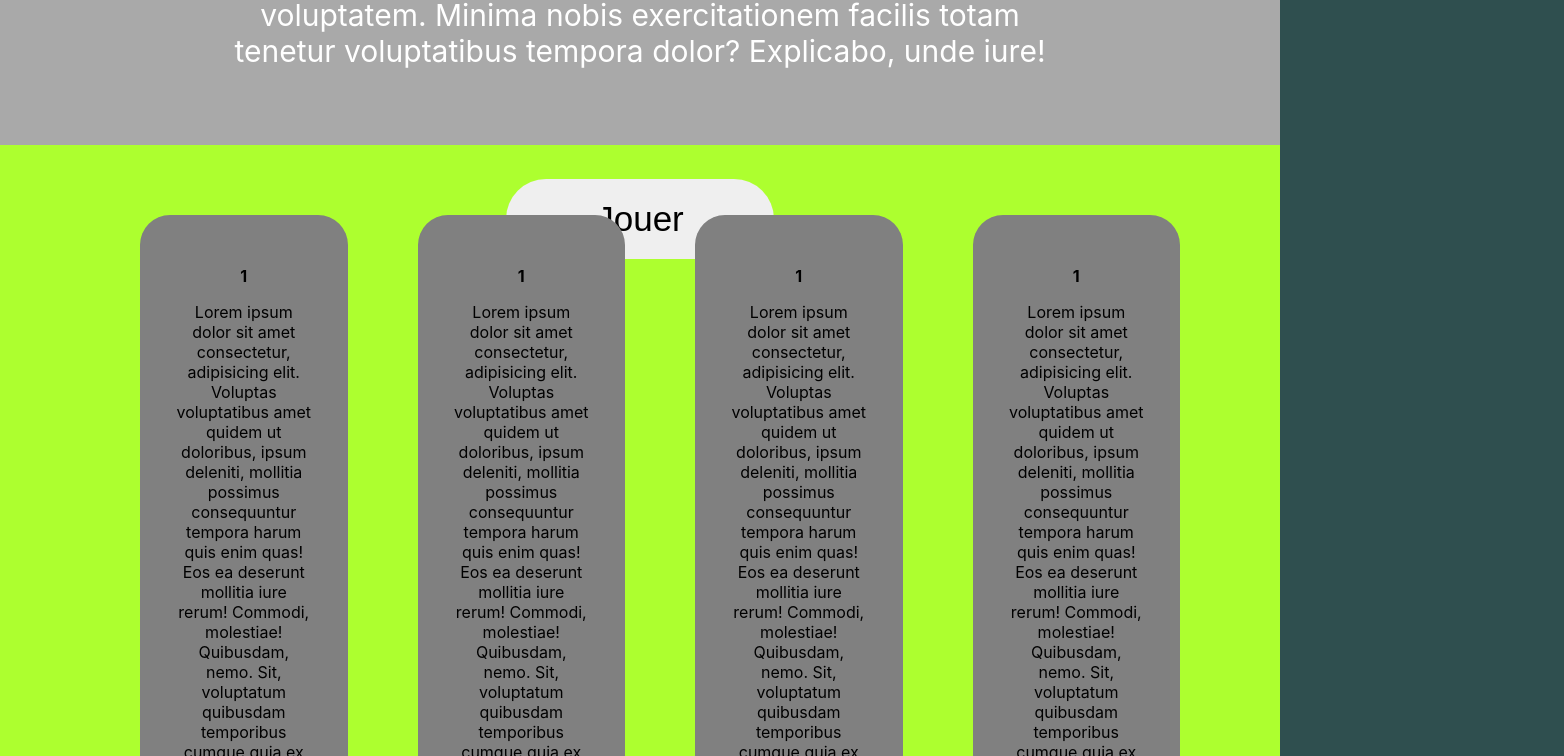
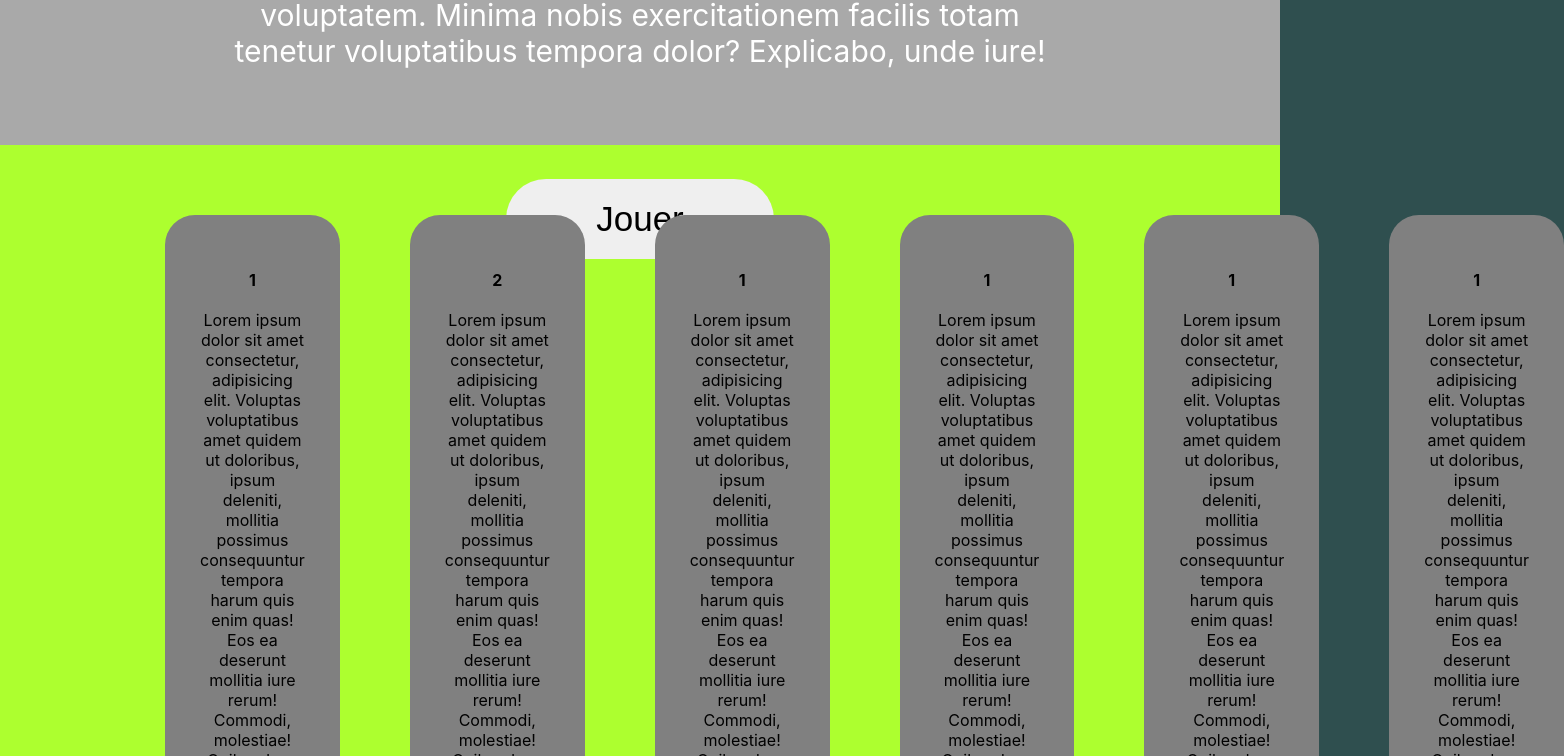
Before and after one commit to ichunichu/nuit_info_SIS, a React (Create React App) app: page / in a window 1280 px wide. Shown: the part 663-1419 px from the top of the page, 1564 px wide, since content can reach past the window. Built offline with nearby package versions, Linux system fonts and the light colour scheme.

Commit message:
card info

```diff
--- a/package.json
+++ b/package.json
@@ -6,6 +6,7 @@
     "@testing-library/jest-dom": "^5.16.5",
     "@testing-library/react": "^13.4.0",
     "@testing-library/user-event": "^13.5.0",
+    "flat-carousel": "^0.0.1",
     "react": "^18.2.0",
     "react-dom": "^18.2.0",
     "react-helmet": "^6.1.0",
--- a/src/components/Index.js
+++ b/src/components/Index.js
@@ -1,22 +1,35 @@
 import './style.css'
 
+
+
+
+
 export function Index(){
-    return (
+
+  return (
     <>
         <header>
             <img src="./logo.png" alt=""/>
         </header>
 
-        <div class="game">
-            <p class="game_desc"> Lorem ipsum, dolor sit amet consectetur adipisicing elit. Error iure ducimus sunt animi rerum magni ea corrupti magnam provident, dolore ipsam sapiente similique mollitia voluptas incidunt eius quia modi molestiae.
+        <div className="game">
+            <p className="game_desc"> Lorem ipsum, dolor sit amet consectetur adipisicing elit. Error iure ducimus sunt animi rerum magni ea corrupti magnam provident, dolore ipsam sapiente similique mollitia voluptas incidunt eius quia modi molestiae.
             Odio tempore eaque error consequatur dignissimos porro, pariatur consectetur rem ad aspernatur nisi iusto alias blanditiis laudantium, harum dolore natus tenetur perferendis hic ipsam exercitationem asperiores dolor quibusdam mollitia! Deserunt!
             Nihil alias, doloribus expedita assumenda quae incidunt, aliquam, itaque aliquid quidem illo aut dolor doloremque voluptatibus quam voluptatem. Minima nobis exercitationem facilis totam tenetur voluptatibus tempora dolor? Explicabo, unde iure!</p>
-            <button class="launch_game"> Jouer  </button>
+            <button className="launch_game"> Jouer  </button>
         </div>
 
-        <div class="info">
+        <div className="info">
             <br/>
-            <ul class="info_list">
+
+            <ul className="info_list">
+                <li>
+                    <p><strong>1</strong></p>
+                    <p>Lorem ipsum dolor sit amet consectetur, adipisicing elit. Voluptas voluptatibus amet quidem ut doloribus, ipsum deleniti, mollitia possimus consequuntur tempora harum quis enim quas! Eos ea deserunt mollitia iure rerum!
+                    Commodi, molestiae! Quibusdam, nemo. Sit, voluptatum quibusdam temporibus cumque quia ex voluptas. Eum totam voluptatibus aliquam alias aliquid facere dolores autem, deleniti optio, unde labore iure repudiandae molestias sunt nemo?</p>
+                </li>
+                <li><p><strong>2</strong></p><p>Lorem ipsum dolor sit amet consectetur, adipisicing elit. Voluptas voluptatibus amet quidem ut doloribus, ipsum deleniti, mollitia possimus consequuntur tempora harum quis enim quas! Eos ea deserunt mollitia iure rerum!
+                Commodi, molestiae! Quibusdam, nemo. Sit, voluptatum quibusdam temporibus cumque quia ex voluptas. Eum totam voluptatibus aliquam alias aliquid facere dolores autem, deleniti optio, unde labore iure repudiandae molestias sunt nemo?</p></li>
                 <li><p><strong>1</strong></p><p>Lorem ipsum dolor sit amet consectetur, adipisicing elit. Voluptas voluptatibus amet quidem ut doloribus, ipsum deleniti, mollitia possimus consequuntur tempora harum quis enim quas! Eos ea deserunt mollitia iure rerum!
                 Commodi, molestiae! Quibusdam, nemo. Sit, voluptatum quibusdam temporibus cumque quia ex voluptas. Eum totam voluptatibus aliquam alias aliquid facere dolores autem, deleniti optio, unde labore iure repudiandae molestias sunt nemo?</p></li>
                 <li><p><strong>1</strong></p><p>Lorem ipsum dolor sit amet consectetur, adipisicing elit. Voluptas voluptatibus amet quidem ut doloribus, ipsum deleniti, mollitia possimus consequuntur tempora harum quis enim quas! Eos ea deserunt mollitia iure rerum!
@@ -25,6 +38,9 @@ export function Index(){
                 Commodi, molestiae! Quibusdam, nemo. Sit, voluptatum quibusdam temporibus cumque quia ex voluptas. Eum totam voluptatibus aliquam alias aliquid facere dolores autem, deleniti optio, unde labore iure repudiandae molestias sunt nemo?</p></li>
                 <li><p><strong>1</strong></p><p>Lorem ipsum dolor sit amet consectetur, adipisicing elit. Voluptas voluptatibus amet quidem ut doloribus, ipsum deleniti, mollitia possimus consequuntur tempora harum quis enim quas! Eos ea deserunt mollitia iure rerum!
                 Commodi, molestiae! Quibusdam, nemo. Sit, voluptatum quibusdam temporibus cumque quia ex voluptas. Eum totam voluptatibus aliquam alias aliquid facere dolores autem, deleniti optio, unde labore iure repudiandae molestias sunt nemo?</p></li>
+
+
+
             </ul>
         </div>
     </>
--- a/src/components/style.css
+++ b/src/components/style.css
@@ -47,25 +47,36 @@ img{
 
 .info{
     background-color: greenyellow;
-    height: 1500px;
     margin-top: 0px;
+
 }
 
 
 .info_list{
     display: flex;
     flex-direction: row;
-    margin:0px 65px;
-    justify-content: center;
+    margin:0px 90px;
     text-align: center;
     list-style: none;
     margin-top: 50px;
+    padding-bottom: 50px;
+    transition: 1s;
 }
 
-
+.active{
+    opacity: 100;
+}
 .info_list>li{
     margin: 0px 35px;
     background-color: gray;
     padding: 35px;
     border-radius: 30px;
 }
+/*.info_list>li{
+    display: none;
+}*/
+
+
+.info_list>li>p{
+    margin: 20px 0px;
+}
```
Also changed, not shown: 1 other file (tests, documents, lock files or other folders).
